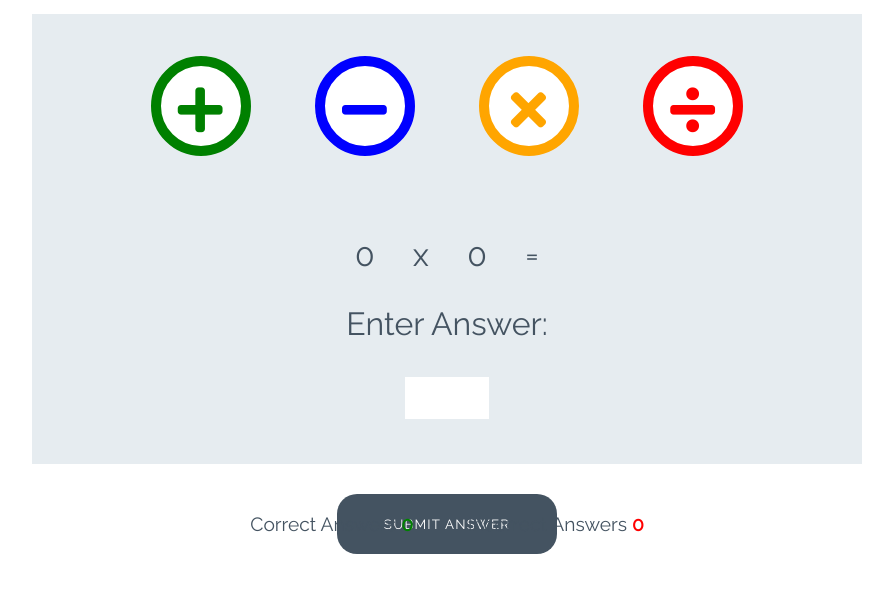
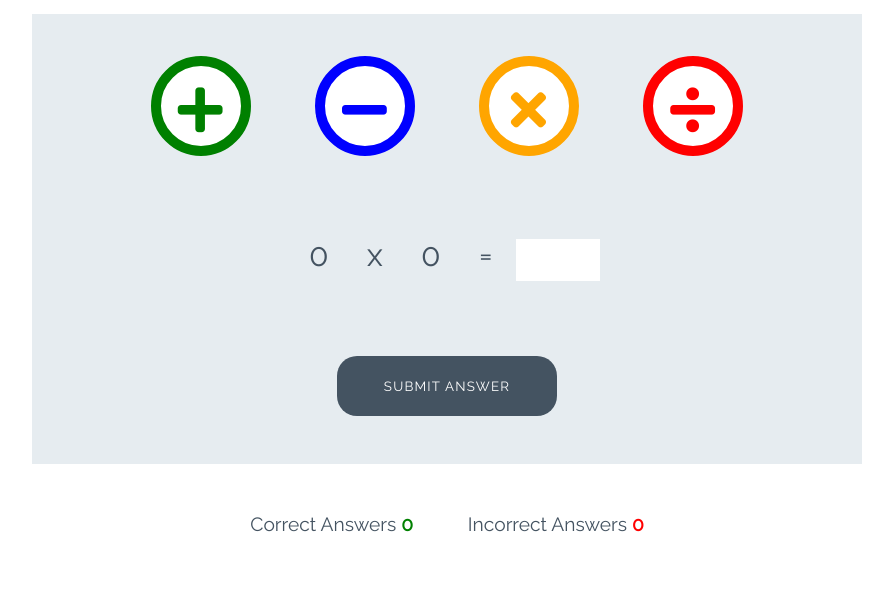
Before and after one commit to DavidFB94/love-math, a plain HTML site: page index.html in a window 1280 px wide. Shown: the part 89-682 px from the top of the page, without its empty margins (193-1086 px from the left). Drawn offline with Linux system fonts and the light colour scheme.

Commit message:
Correct typo in class attribute

```diff
--- a/index.html
+++ b/index.html
@@ -38,7 +38,7 @@
             <span id="operator">x</span>
             <span id="operator2">0</span>
             <span>=</span>
-            <p class="anser-message">Enter Answer:</p>
+            <p class="answer-message">Enter Answer:</p>
             <input id="answer-box" type="number">
         </div>
         <button class="btn btn--gray">Submit Answer</button>
```
